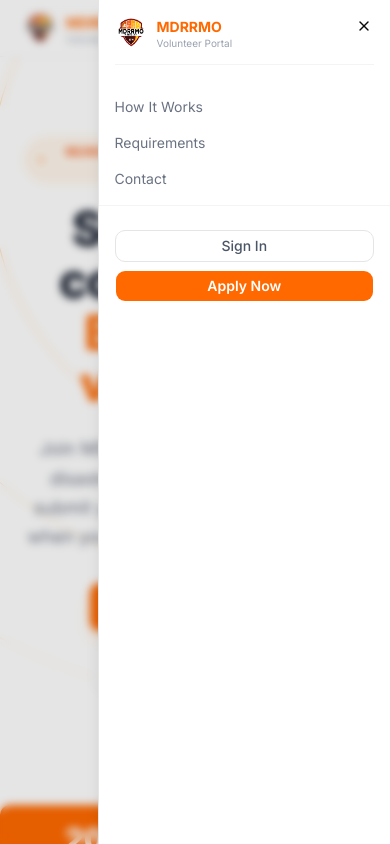
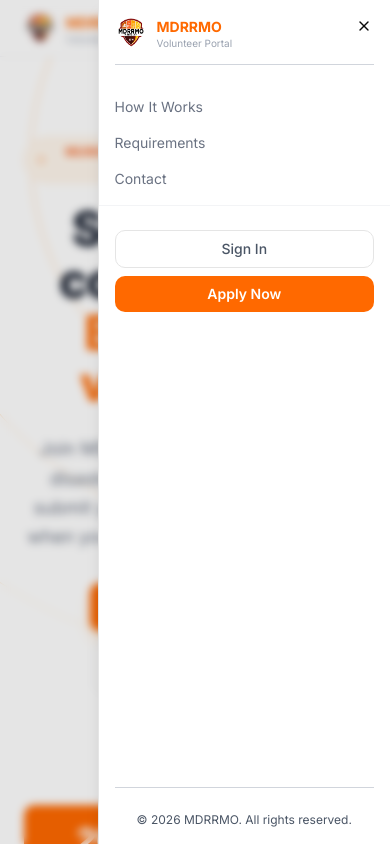
Before and after one commit to grian-gajila/mdrrmo, a Next.js app: page / in a window 390 px wide. Both pictures are taken after a click on the button 350 px from the left and 28 px from the top of the page. Shown: the top 844 px of the page. Built offline with nearby package versions, Linux system fonts and the light colour scheme.

Commit message:
chore: update landing page responsiveness

```diff
--- a/src/components/features/landing-page/layouts/footer.tsx
+++ b/src/components/features/landing-page/layouts/footer.tsx
@@ -4,7 +4,10 @@ import Image from 'next/image';
 
 const Footer = () => {
   return (
-    <footer id="contact" className="rounded-t-lg bg-gray-100 px-6 py-12">
+    <footer
+      id="contact"
+      className="md:rounded-t-lg lg:rounded-t-lg bg-gray-100 px-6 py-12 md:mx-6 lg:mx-6"
+    >
       <div className="mx-auto max-w-5xl">
         <div className="flex flex-col gap-10 sm:flex-row sm:items-start sm:justify-between">
           <div>
--- a/src/components/features/landing-page/layouts/navbar.tsx
+++ b/src/components/features/landing-page/layouts/navbar.tsx
@@ -12,6 +12,7 @@ import {
 import { images } from '@/constant/images';
 import { Menu } from 'lucide-react';
 import Image from 'next/image';
+import Link from 'next/link';
 import { useRouter } from 'next/navigation';
 import { useState, type MouseEvent } from 'react';
 
@@ -80,7 +81,7 @@ const NavBar = () => {
           </SheetTrigger>
           <SheetContent>
             <SheetHeader>
-              <div className="flex items-center gap-2.5 border-b border-gray-100 pb-4">
+              <div className="flex items-center gap-2.5 border-b border-gray-300 pb-4">
                 <div className="flex h-8 w-8 items-center justify-center rounded-lg">
                   <Image src={images.logo} alt="LOGO" className="h-10 w-10" />
                 </div>
@@ -114,23 +115,26 @@ const NavBar = () => {
                   </nav>
                 </div>
                 <div className="flex flex-col w-full items-center gap-2 pt-6 px-4 border-t border-gray-100">
-                  <Button
-                    onClick={() => router.push('/login')}
-                    variant="outline"
-                    className="round`ed-lg px-4 w-full py-2 text-sm font-medium text-gray-600 transition-colors hover:bg-gray-50 hover:text-orange-500"
+                  <Link
+                    href="/login"
+                    className="round`ed-lg border rounded-lg text-center px-4 w-full py-2 text-sm font-medium text-gray-600 transition-colors hover:bg-gray-50 hover:text-orange-500"
                   >
                     Sign In
-                  </Button>
-                  <Button
-                    onClick={() => router.push('/register')}
-                    className="rounded-lg bg-orange-500 w-full px-4 py-2 text-sm font-semibold text-white transition-colors hover:bg-orange-600"
+                  </Link>
+                  <Link
+                    href="/register"
+                    className="rounded-lg text-center bg-orange-500 w-full px-4 py-2 text-sm font-semibold text-white transition-colors hover:bg-orange-600"
                   >
                     Apply Now
-                  </Button>
+                  </Link>
                 </div>
               </div>
             </SheetDescription>
-            <SheetFooter></SheetFooter>
+            <SheetFooter>
+              <div className="mt-10 border-t border-gray-300 pt-6 text-center text-xs text-gray-600">
+                © {new Date().getFullYear()} MDRRMO. All rights reserved.
+              </div>
+            </SheetFooter>
           </SheetContent>
         </Sheet>
 
--- /dev/null
+++ b/src/components/features/landing-page/sections/benefits-section.tsx
@@ -0,0 +1,53 @@
+import { Award, Clock, Star } from 'lucide-react';
+
+const BenefitsSection = () => {
+  return (
+    <section className="px-6 py-24">
+      <div className="mx-auto max-w-5xl">
+        <div className="mb-14 text-center">
+          <p className="mb-2 text-xs font-bold tracking-widest text-orange-500 uppercase">
+            Benefits
+          </p>
+          <h2 className="text-3xl font-extrabold text-gray-900">
+            Why volunteer with MDRRMO?
+          </h2>
+        </div>
+
+        <div className="grid grid-cols-1 gap-5 sm:grid-cols-3">
+          {[
+            {
+              icon: Star,
+              title: 'Official Accreditation',
+              desc: 'Receive an MDRRMO volunteer ID and certificate recognized by the LGU.',
+            },
+            {
+              icon: Clock,
+              title: 'Flexible Commitment',
+              desc: "Respond when you're available. We work around your schedule, not the other way around.",
+            },
+            {
+              icon: Award,
+              title: 'Free Training Programs',
+              desc: 'Access disaster response, first aid, and leadership trainings at no cost.',
+            },
+          ].map((b) => (
+            <div
+              key={b.title}
+              className="group rounded-lg border border-gray-100 p-6 transition-all hover:border-orange-200 hover:shadow-md"
+            >
+              <div className="mb-4 flex h-10 w-10 items-center justify-center rounded-xl bg-orange-500 transition-transform group-hover:scale-105">
+                <b.icon className="h-5 w-5 text-white" />
+              </div>
+              <h3 className="mb-2 text-sm font-bold text-gray-900">
+                {b.title}
+              </h3>
+              <p className="text-sm leading-relaxed text-gray-500">{b.desc}</p>
+            </div>
+          ))}
+        </div>
+      </div>
+    </section>
+  );
+};
+
+export default BenefitsSection;
--- /dev/null
+++ b/src/components/features/landing-page/sections/cta-section.tsx
@@ -0,0 +1,26 @@
+import { ChevronRight } from 'lucide-react';
+import Link from 'next/link';
+
+const CtaSection = () => {
+  return (
+    <section className="mb-20 md:rounded-lg lg:rounded-lg bg-orange-500 px-6 py-16 lg:mx-6 md:mx-6">
+      <div className="mx-auto max-w-xl space-y-5 text-center">
+        <h2 className="text-3xl font-extrabold text-white">
+          Ready to make a difference?
+        </h2>
+        <p className="text-sm text-orange-100">
+          Join over 200 volunteers already protecting lives in our municipality.
+        </p>
+        <Link
+          href="/register"
+          className="inline-flex items-center gap-2 rounded-lg  bg-white px-7 py-3.5 text-sm font-extrabold text-orange-500 transition-all hover:bg-orange-50"
+        >
+          Start Your Application
+          <ChevronRight className="h-4 w-4" />
+        </Link>
+      </div>
+    </section>
+  );
+};
+
+export default CtaSection;
--- a/src/components/features/landing-page/sections/hero-section.tsx
+++ b/src/components/features/landing-page/sections/hero-section.tsx
@@ -1,14 +1,21 @@
+import logo from '@/assets/images/logo.png';
 import { ChevronRight, Shield } from 'lucide-react';
 import Link from 'next/link';
+
+const logoImageUrl = typeof logo === 'string' ? logo : logo.src;
 
 const HeroSection = () => {
   return (
     <section className="relative px-6 pt-20 pb-28">
       <div className="pointer-events-none absolute inset-0 overflow-hidden">
-        <div className="absolute -top-80 -right-80 h-240 w-240 rounded-full border border-orange-100/90" />
-        <div className="absolute -top-60 -right-60 h-190 w-190 rounded-full border border-orange-200/80" />
-        <div className="absolute -top-40 -right-40 h-140 w-140 rounded-full border border-orange-300/70" />
-        <div className="absolute -top-20 -right-20 h-90 w-90 rounded-full border border-orange-400/60" />
+        <div className="absolute -top-80 -right-80 lg:h-240 lg:w-240 md:h-235 md:w-235 w-230 h-230 rounded-full border border-orange-100/90" />
+        <div className="absolute -top-60 -right-60 lg:h-190 lg:w-190 md:h-185 md:w-185 w-180 h-180 rounded-full border border-orange-200/80" />
+        <div className="absolute -top-40 -right-40 lg:h-140 lg:w-140 md:h-135 md:w-135 w-130 h-130 rounded-full border border-orange-300/70" />
+        <div className="absolute -top-20 -right-20 lg:h-90 lg:w-90 md:h-85 md:w-85 w-80 h-80 rounded-full border border-orange-400/60" />
+        <div
+          style={{ backgroundImage: `url('${logoImageUrl}')` }}
+          className="absolute top-0 right-0 -rotate-20 lg:h-40 lg:w-40 md:h-30 md:w-30 w-30 h-30 bg-contain border-2 border-orange-500 rounded-b-full bg-center bg-no-repeat opacity-10"
+        />
       </div>
 
       <div className="relative mx-auto max-w-4xl text-center">
--- a/src/components/features/landing-page/sections/index.ts
+++ b/src/components/features/landing-page/sections/index.ts
@@ -1,9 +1,15 @@
+import BenefitsSection from './benefits-section';
+import CtaSection from './cta-section';
 import HeroSection from './hero-section';
 import ProcessSection from './process-section';
 import RequirementsSection from './requirements-section';
+import StatsSection from './stats-section';
 
 export const Sections = {
   HeroSection,
   ProcessSection,
   RequirementsSection,
+  StatsSection,
+  BenefitsSection,
+  CtaSection,
 };
--- a/src/components/features/landing-page/sections/requirements-section.tsx
+++ b/src/components/features/landing-page/sections/requirements-section.tsx
@@ -2,7 +2,10 @@ import { AlertTriangle, Award, FileText, Heart, IdCard } from 'lucide-react';
 
 const RequirementsSection = () => {
   return (
-    <section id="requirements" className="rounded-lg bg-gray-100 px-6 py-24">
+    <section
+      id="requirements"
+      className="lg:rounded-lg md:rounded-lg bg-gray-100 px-6 py-24 lg:mx-6 md:mx-6"
+    >
       <div className="mx-auto max-w-3xl">
         <div className="mb-12 text-center">
           <p className="mb-2 text-xs font-bold tracking-widest text-orange-500 uppercase">
--- /dev/null
+++ b/src/components/features/landing-page/sections/stats-section.tsx
@@ -0,0 +1,23 @@
+const StatsSection = () => {
+  return (
+    <section className="mb-20 rounded-lg bg-orange-500 px-6 mx-6 py-4">
+      <div className="mx-auto grid max-w-3xl grid-cols-2 gap-x-6 gap-y-8 text-center text-white sm:grid-cols-4">
+        {[
+          { value: '200+', label: 'Active Volunteers' },
+          { value: '50+', label: 'Partner Organizations' },
+          { value: '80+', label: 'Deployments' },
+          { value: '15+', label: 'Trainings Held' },
+        ].map((s) => (
+          <div key={s.label}>
+            <p className="text-3xl font-black tabular-nums">{s.value}</p>
+            <p className="mt-1 text-xs font-medium text-orange-100">
+              {s.label}
+            </p>
+          </div>
+        ))}
+      </div>
+    </section>
+  );
+};
+
+export default StatsSection;
```
Also changed, not shown: src/app/page.tsx (+3 -85 lines).
